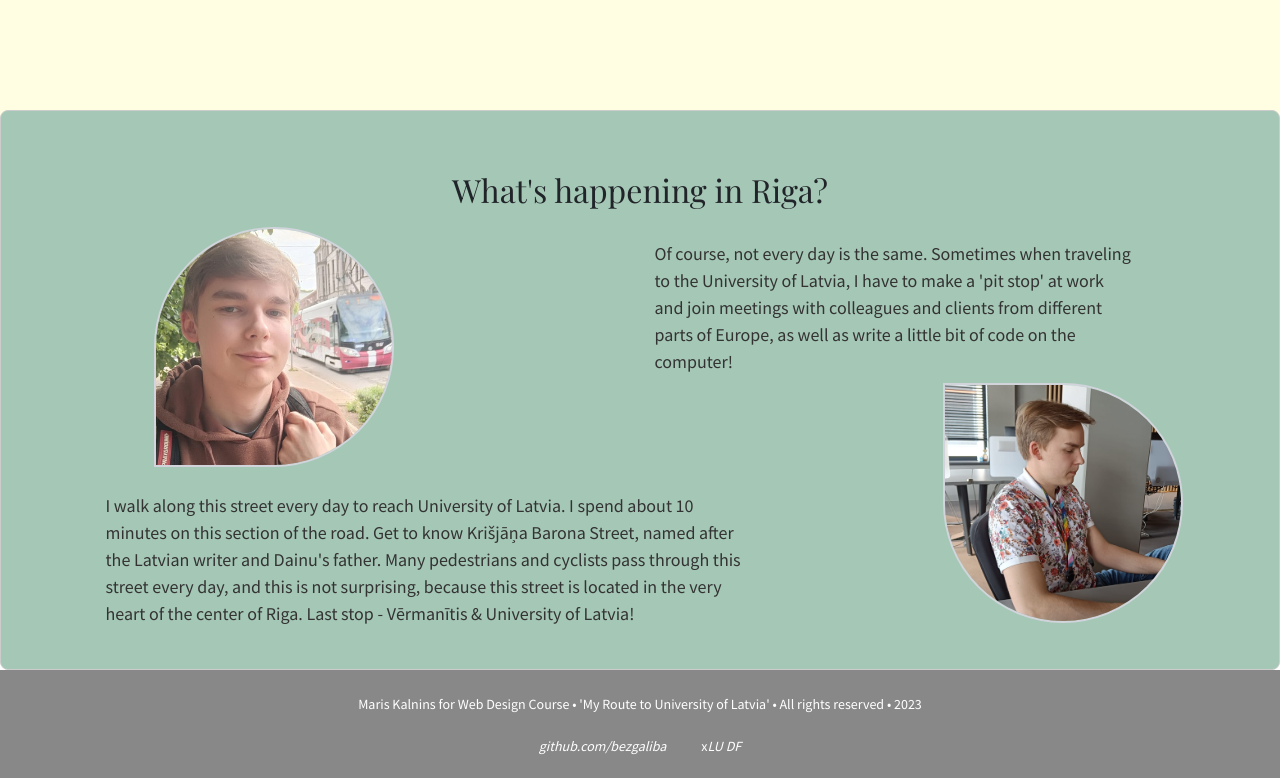
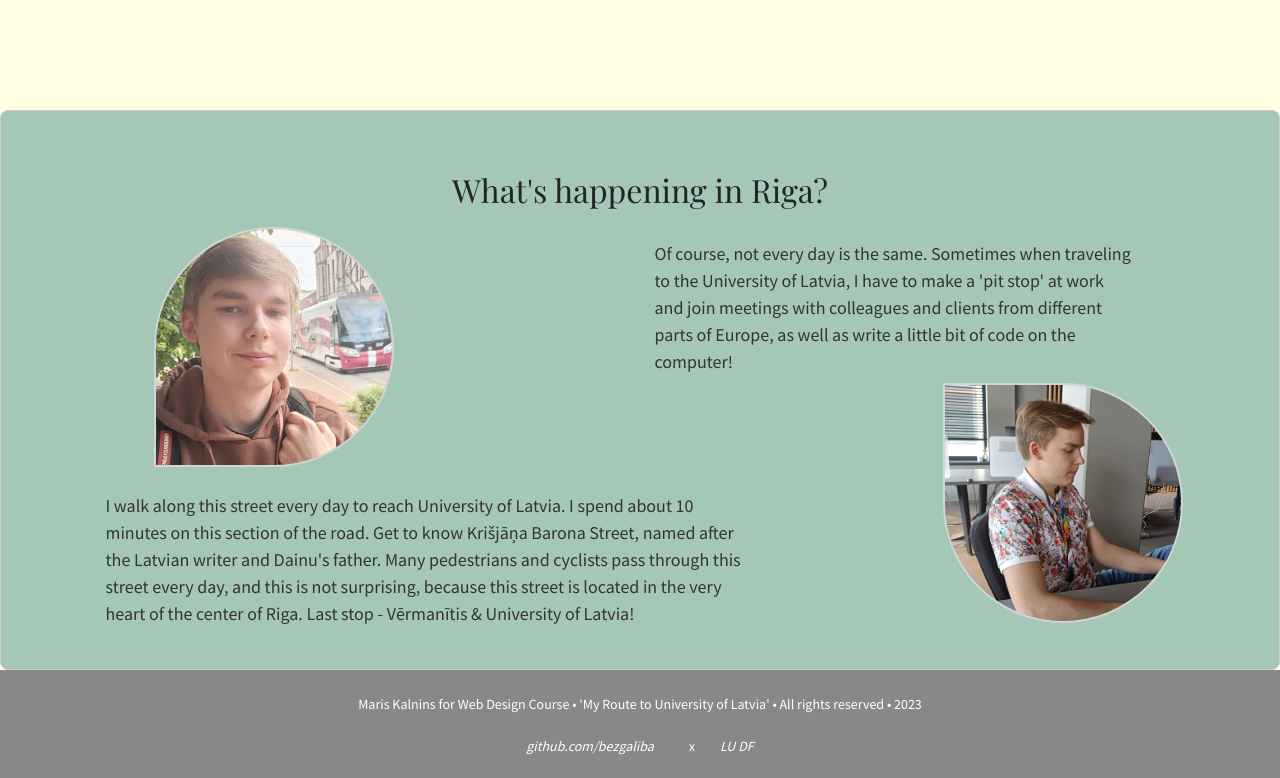
Before and after one commit to bezgaliba/diz-mk20126, a React (Create React App) app: page / in a window 1280 px wide. Shown: the part 3571-4349 px from the top of the page. Built offline with nearby package versions, Linux system fonts and the light colour scheme.

Commit message:
fixed footer indentation

```diff
--- a/src/components/Kajene/Kajene.css
+++ b/src/components/Kajene/Kajene.css
@@ -27,3 +27,9 @@
   .dot{
     margin-left: 2rem;
   }
+
+  .linkDF{
+    color: inherit;
+    text-decoration: none;
+    margin-left: 25px;
+  }
--- a/src/components/Kajene/Kajene.jsx
+++ b/src/components/Kajene/Kajene.jsx
@@ -12,7 +12,7 @@ function Footer() {
         {t("footerNote")}
         <br></br><br></br>
         <i><a href="https://github.com/bezgaliba/diz-mk20126" className="link">github.com/bezgaliba </a></i><span className='dot'>x</span>
-        <i><a href="https://www.df.lu.lv/" className="link">LU DF </a></i>
+        <i><a href="https://www.df.lu.lv/" className='linkDF'>LU DF </a></i>
       </p>
     </footer>
   );
```
